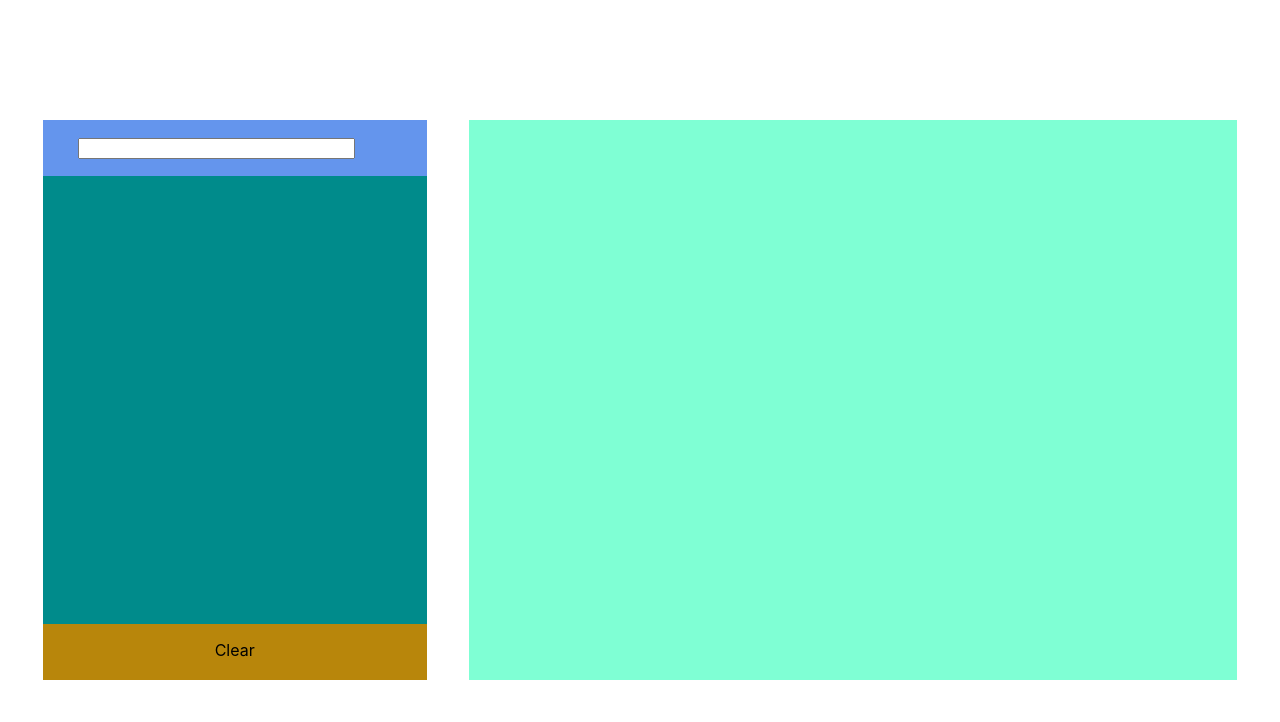
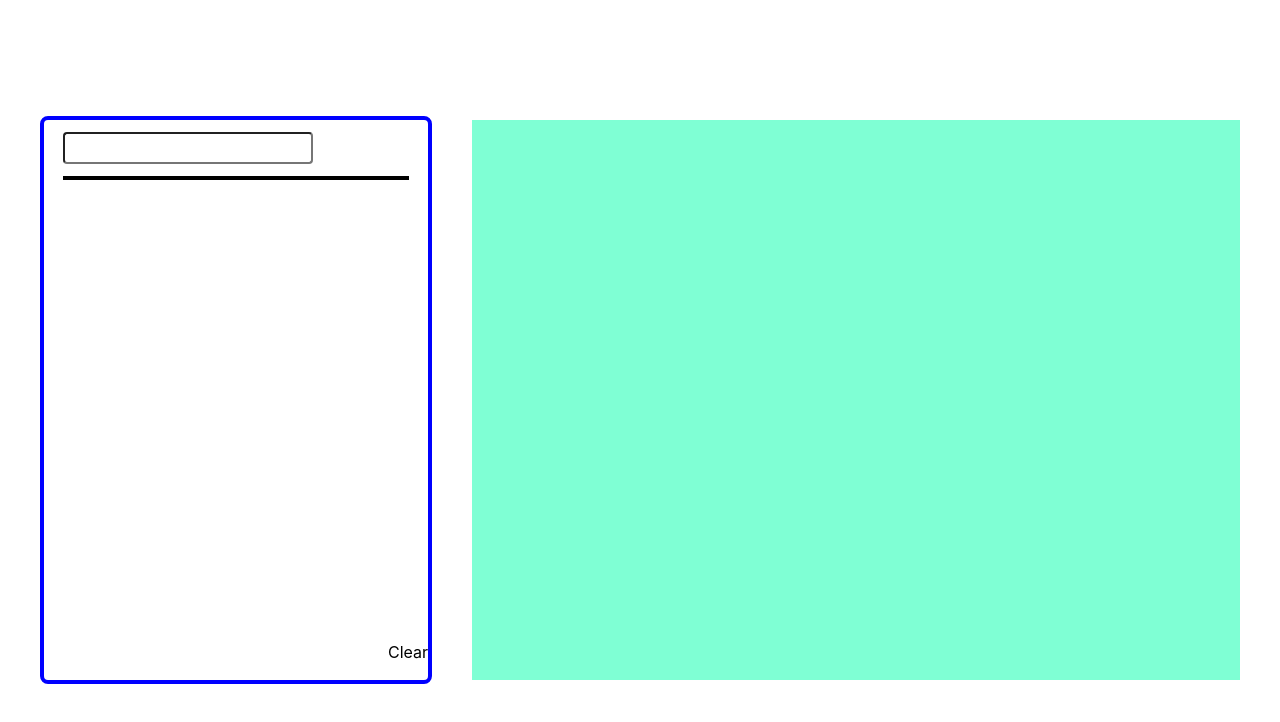
Before and after one commit to paulZakharovmnt/iqvia-test, a React (Create React App) app: page / in a window 1280 px wide. Shown: the top 722 px of the page. Built offline with nearby package versions, Linux system fonts and the light colour scheme; the HTML template or start-up script is replaced by a standard one.

Commit message:
Add style to the city panel search

```diff
--- a/src/Components/CitySearch/CitySearchPanel.css
+++ b/src/Components/CitySearch/CitySearchPanel.css
@@ -1,5 +1,6 @@
 .city-search-panel {
-  background-color: brown;
+  border: 4px solid blue;
+  border-radius: 8px;
   width: 30%;
   height: 70%;
   display: flex;
@@ -8,31 +9,75 @@
   align-items: center;
 }
 .city-search-input-container {
-  background-color: cornflowerblue;
+  border-bottom: 4px solid black;
   display: flex;
   flex-direction: row;
-  justify-content: space-evenly;
+  justify-content: space-between;
   align-items: center;
   height: 10%;
-  width: 100%;
+  width: 90%;
 }
 
 .city-search-input-container > input {
+  font-size: 16px;
+  height: 24px;
+  padding: 2px;
   width: 70%;
+  border-radius: 4px;
+}
+
+.btn {
+  font-size: 30px;
+  cursor: pointer;
+}
+
+.add-city {
+  color: rgb(5, 107, 5);
+  transition: color 0.1s ease-in;
+}
+
+.add-city:hover {
+  color: rgb(10, 212, 10);
 }
 
 .list-of-cities {
-  background-color: darkcyan;
   display: flex;
   flex-direction: column;
   justify-content: flex-start;
   align-items: center;
   height: 80%;
+  width: 90%;
+}
+
+.list-of-cities > p {
+  font-size: 20px;
+  margin-top: 6px;
+  margin-bottom: 0;
   width: 100%;
+  text-align: left;
+  border-bottom: 2px solid grey;
 }
 
 .clear-btn-container {
-  background-color: darkgoldenrod;
   width: 100%;
   height: 10%;
+  display: flex;
+  flex-direction: row;
+  justify-content: flex-end;
+  align-items: center;
 }
+
+.clear-btn {
+  margin-right: 20px;
+  padding: 6px 40px;
+  border: 3px solid black;
+  cursor: pointer;
+  font-size: 24px;
+  transition: all 0.2s ease-out;
+}
+
+.clear-btn:hover {
+  background-color: black;
+  color: white;
+  border-radius: 8px;
+}
```
